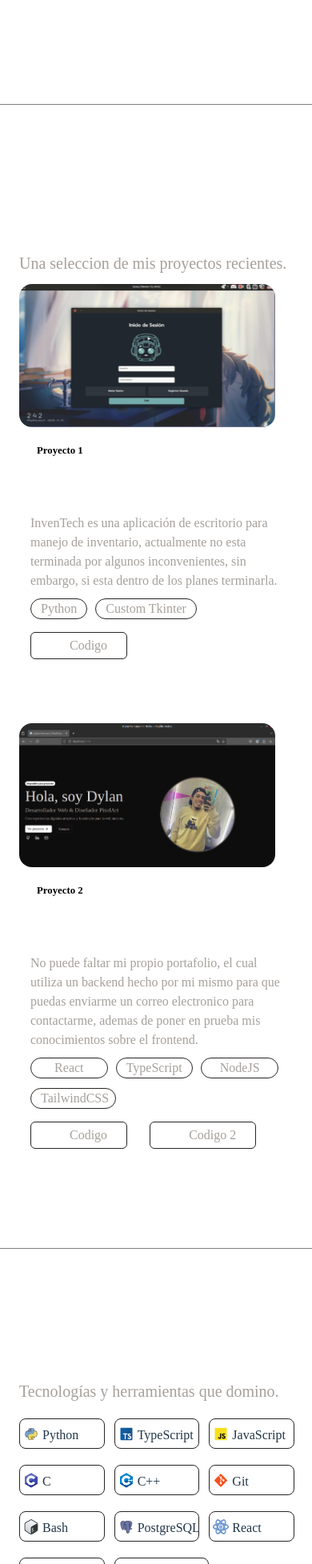
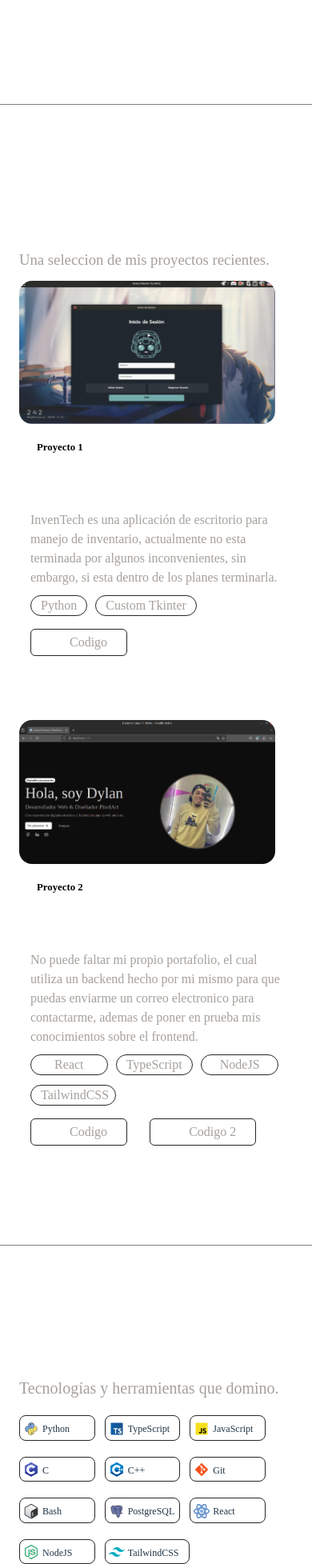
Before and after one commit to DumbNoxx/DevSphere, a React (Vite) app: page / in a window 390 px wide. Shown: the part 668-2623 px from the top of the page at 80% size. Built offline with nearby package versions, Linux system fonts and the light colour scheme.

Commit message:
editando detalles

```diff
--- a/src/App.tsx
+++ b/src/App.tsx
@@ -11,6 +11,7 @@ export const App = () => {
   document.body.style.overflowX = "hidden";
 
   document.documentElement.style.overflowX = "hidden";
+
   const [isLargeScreen, setIsLargeScreen] = useState(false);
 
   useEffect(() => {
@@ -32,7 +33,6 @@ export const App = () => {
     <>
       <div>
         {isLargeScreen && <Spider />}
-
         <div className="relative z-10">
           <Profile />
           <Divider />
@@ -45,7 +45,6 @@ export const App = () => {
           <Footer />
         </div>
       </div>
-
     </>
   );
 };
--- a/src/components/Footer.tsx
+++ b/src/components/Footer.tsx
@@ -2,7 +2,7 @@ export const Footer = () => {
   return (
     <>
       <div className="flex flex-row justify-center text-center -mt-14 lg:-mt-16">
-        <footer className="grid text-xs sm:text-sm lg:text-base">
+        <footer className="grid mb-4 text-xs mr-7 sm:mx-auto sm:text-sm lg:text-base lg:mb-6">
           <p>© 2025 Dylan. 🌐 Código abierto bajo MIT.</p>
           <p>Diseñado y desarrollado con ❤️</p>
         </footer>
--- a/src/components/Profile.tsx
+++ b/src/components/Profile.tsx
@@ -25,7 +25,7 @@ export const Profile = () => {
           2xl:text-6xl">
             Desarrollador Web & Diseñador PixelArt
           </p>
-          <p className="mt-3 text-base text-stone-400 sm:text-md md:text-sm
+          <p className="mt-3 text-base w-80 text-stone-400 sm:text-md md:text-sm
            lg:text-lg xl:text-lg 2xl:text-4xl">
             Creo experiencias digitales atractivas y funcionales para la web
             moderna.
@@ -71,7 +71,8 @@ export const Profile = () => {
                rounded-md 2xl:w-10"
               />
             </a>
-            <a href="https://www.instagram.com/dumb.nox">
+            <a href="https://www.instagram.com/dumb.nox"
+            target="_blank">
               <img
                 src={instagram}
                 alt="email"
--- a/src/components/Projects.tsx
+++ b/src/components/Projects.tsx
@@ -7,11 +7,11 @@ export const Projects = () => {
   return (
     <>
       <div className="p-6">
-        <h2 className="w-80 text-4xl text-white lg:text-5xl
+        <h2 className="w-80 text-3xl sm:text-4xl text-white lg:text-5xl
         lg:w-105">
           Proyectos Destacados
           </h2>
-        <p className="w-84 mt-5 text-xl text-stone-400
+        <p className="w-84 mt-5 text-[1.17rem] sm:text-xl text-stone-400
         lg:text-2xl lg:w-101">
           Una seleccion de mis proyectos recientes.
         </p>
--- a/src/components/Skills.tsx
+++ b/src/components/Skills.tsx
@@ -4,7 +4,7 @@ const Array = ({ nombre }: { nombre: string }) => {
   return (
     <>
 
-      <span className="mt-1 ml-0.5 pr-1 text-md md:text-lg">{nombre}</span>
+      <span className="mt-1 ml-0.5 pr-1 text-xs sm:text-md md:text-lg">{nombre}</span>
     </>
   );
 };
@@ -20,7 +20,7 @@ export const Skills = () => {
           Habilidades
           </h2>
         <p className="text-xl text-stone-400 md:text-2xl lg:text-center lg:mb-10">Tecnologías y herramientas que domino.</p>
-        <div className="grid grid-cols-3 space-x-3 -mr-2 -pl-3 sm:grid-cols-4
+        <div className="grid grid-cols-3 w-80 space-x-3 -mr-2 -pl-3 sm:grid-cols-4
          sm:w-154 md:grid-cols-2 md:w-180 lg:m-auto lg:grid-cols-4
          ">
           {array.map((item) => (
```
Lines whose indentation alone changed are shown as unchanged.
